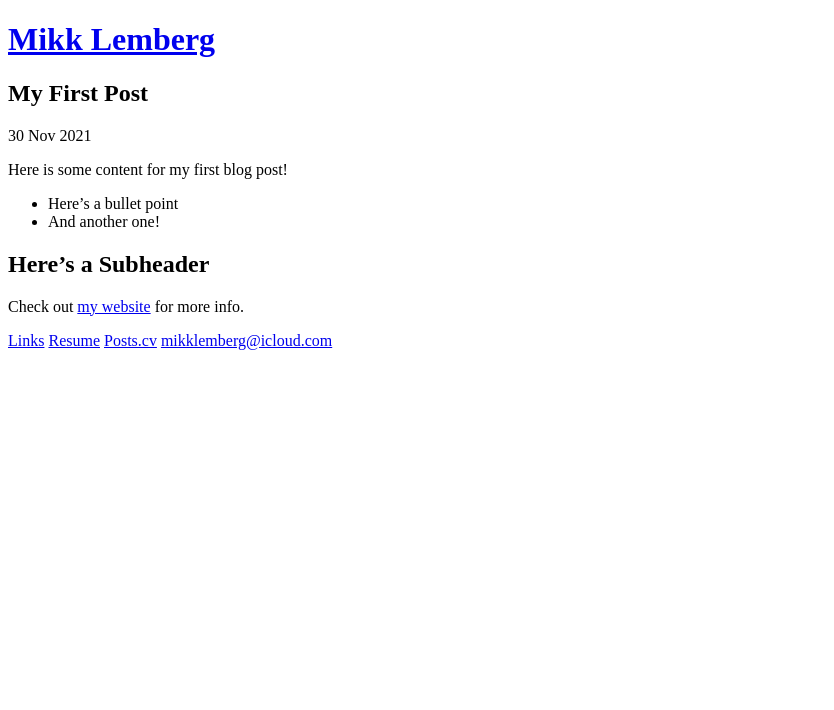
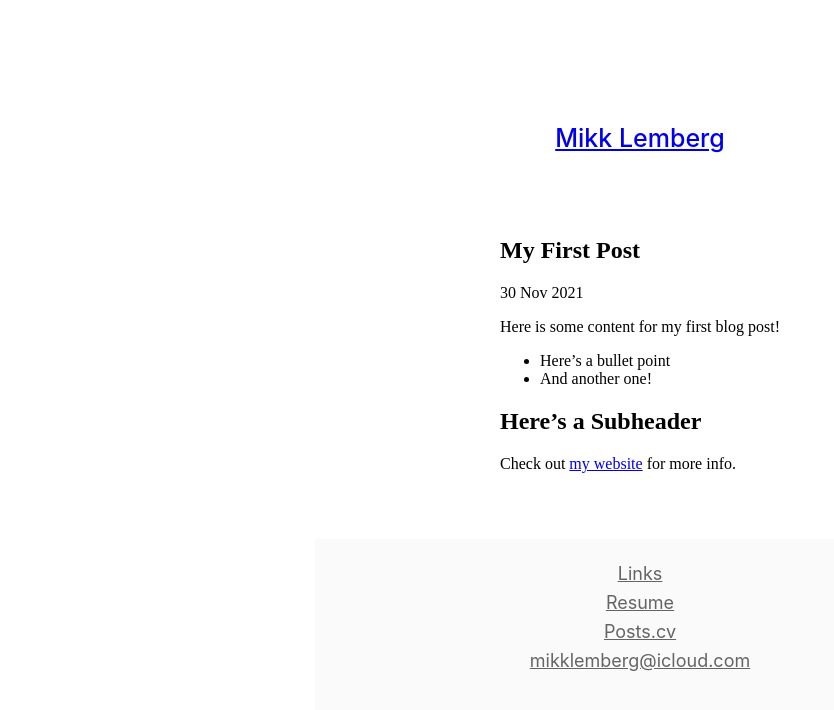
Before and after one commit to mikklemberg/My-personal-notes, a Jekyll site: the page built from _posts/2023-11-11-my-first-post.md, in a window 1280 px wide. Shown: the top 710 px of the page, without its empty margins (0-834 px from the left). Built offline with Jekyll 4.4.1, drawn with Linux system fonts in a browser that asks for light colours.

Commit message:
Update _config.yml

```diff
--- a/_config.yml
+++ b/_config.yml
@@ -1,5 +1,5 @@
 title: My Jekyll Blog
 description: >- # this means to ignore newlines until "baseurl:"
   This is my personal blog where I share my thoughts and experiences.
-baseurl: "https://mikklemberg.github.io/test/" # the subpath of your site, e.g. /blog
-url: "https://mikklemberg.github.io/" # the base hostname & protocol for your site, e.g. http://example.com
+baseurl: "/test" # the subpath of your site, e.g., /blog
+url: "https://mikklemberg.github.io" # the base hostname & protocol for your site
```
